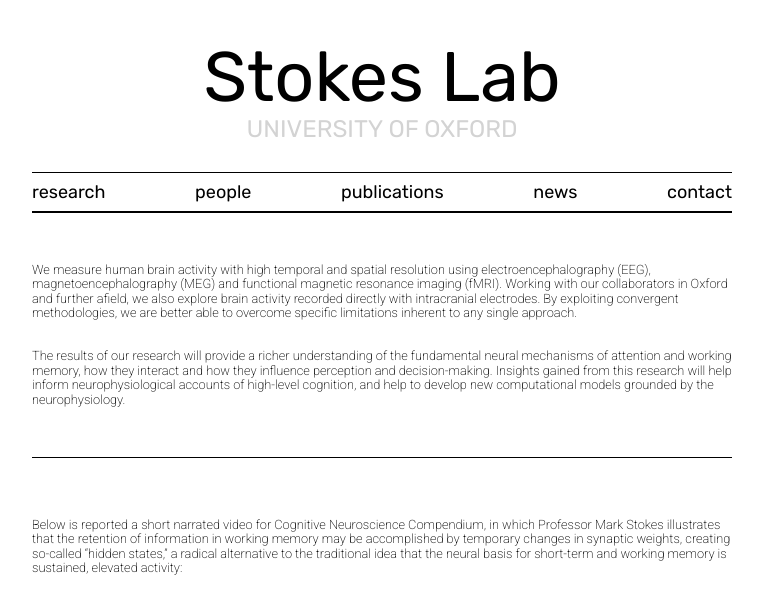
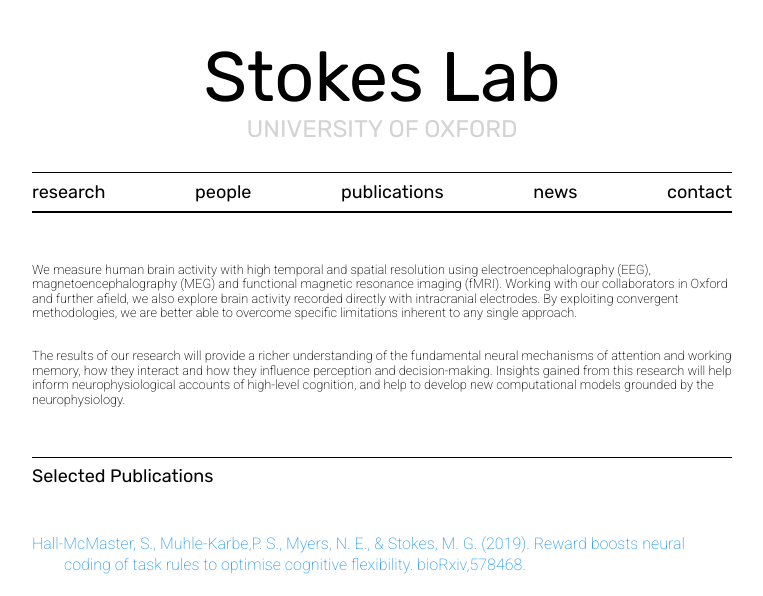
Before and after one commit to stokeslab/stokeslab.github.io, a Jekyll site: the page built from _pages/research.html, in a window 1280 px wide. Shown: the top 596 px of the page, without its empty margins (258-1021 px from the left). Built offline with Jekyll 4.4.1, drawn with Linux system fonts in a browser that asks for light colours; nearby versions of some CDN libraries; some web fonts are replaced; some of the changed text lies outside the part shown.

Commit message:
Update research.html

```diff
--- a/_pages/research.html
+++ b/_pages/research.html
@@ -9,10 +9,6 @@
 <br>
 <br>
 The results of our research will provide a richer understanding of the fundamental neural mechanisms of attention and working memory, how they interact and how they influence perception and decision-making. Insights gained from this research will help inform neurophysiological accounts of high-level cognition, and help to develop new computational models grounded by the neurophysiology.
-
-<h1 class="section-head"> </h1>
-Below is reported a short narrated video for Cognitive Neuroscience Compendium, in which Professor Mark Stokes illustrates that the retention of information in working memory may be accomplished by temporary changes in synaptic weights, creating so-called “hidden states,” a radical alternative to the traditional idea that the neural basis for short-term and working memory is sustained, elevated activity:
-<iframe width="360" height="115" src="https://www.youtube.com/embed/zQ8-iEeQSoE" frameborder="0" allow="accelerometer; autoplay; encrypted-media; gyroscope; picture-in-picture" allowfullscreen></iframe>
 
 <br>
 <h1 class="section-head">Selected Publications</h1>
@@ -26,5 +22,9 @@
 
 <p class="pub"> <a href="https://doi.org/10.1523/JNEUROSCI.3364-16.2017" target="_blank"> Spaak, E., Watanabe, K., Funahashi, S., & Stokes, M. G. (2017). Stable and dynamic coding for working memory in primate prefrontal cortex. Journal of Neuroscience, 3364-16. </a></p>
 
+<h1 class="section-head"> </h1>
+Below is reported a short narrated video for Cognitive Neuroscience Compendium, in which Professor Mark Stokes illustrates that the retention of information in working memory may be accomplished by temporary changes in synaptic weights, creating so-called “hidden states,” a radical alternative to the traditional idea that the neural basis for short-term and working memory is sustained, elevated activity:
+<iframe width="360" height="115" src="https://www.youtube.com/embed/zQ8-iEeQSoE" frameborder="0" allow="accelerometer; autoplay; encrypted-media; gyroscope; picture-in-picture" allowfullscreen></iframe>
+
 
 </small>
```
